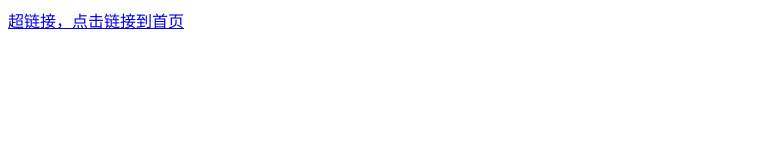
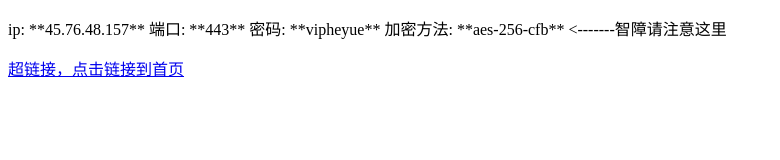
Before and after one commit to vipheyue/ss.githb.io, a plain HTML site: page index.html in a window 1280 px wide. Shown: the whole page, without its empty margins (0-780 px from the left). Drawn offline with Linux system fonts and the light colour scheme.

Commit message:
Update index.html

```diff
--- a/index.html
+++ b/index.html
@@ -4,6 +4,15 @@
   <title>网站标题</title>
 </head>
 <body>
+  <p>
+ip:     **45.76.48.157**
+
+端口:   **443**
+
+密码:  **vipheyue**
+
+加密方法: **aes-256-cfb**  <-------智障请注意这里</p>
+
   <a href=http://www.htmldraw.com/ >超链接，点击链接到首页</a>
 </body>
 </html>
```
